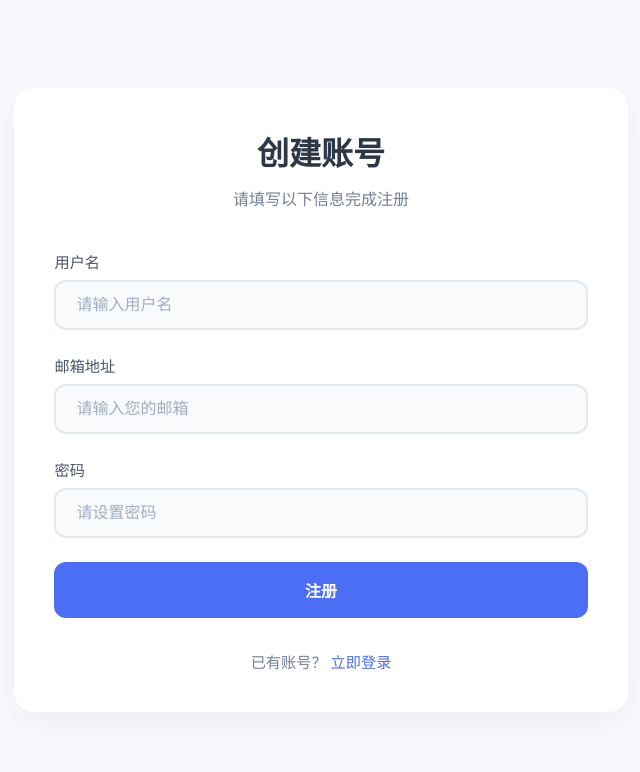
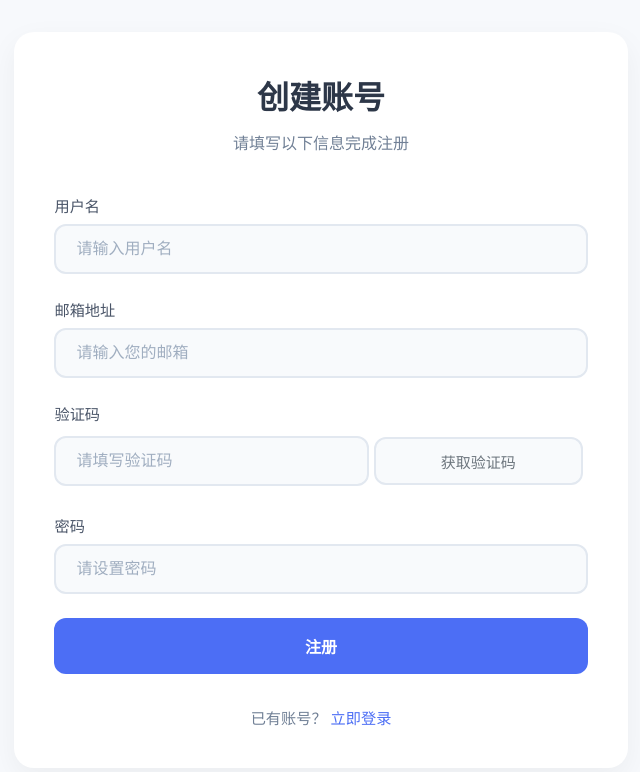
Before and after one commit to huanyan434/Aurora, a Flask app: page /auth/signup in a window 1280 px wide. Shown: the top 772 px of the page, without its empty margins (319-959 px from the left). Run offline with Flask 3, Linux system fonts and the light colour scheme.

Commit message:
feat: 验证码

```diff
--- a/app/routes/auth.py
+++ b/app/routes/auth.py
@@ -3,7 +3,7 @@ from flask_login import login_user, logout_user, login_required, current_user
 from app.models import User, Conversation, Message
 from app.utils.auth import hash_password, verify_password
 from app import db
-from app.utils.email_verify import verify_email
+from app.utils.email_verify import email_verify_send, verify_email
 
 auth_bp = Blueprint('auth', __name__)
 
@@ -235,3 +235,20 @@ def deactivate_account():
             'success': False,
             'message': f'注销账号失败: {str(e)}'
         }), 500
+
+@auth_bp.route('/send_verify_code', methods=['POST'])
+@login_required
+def send_verify_code():
+    """发送验证码"""
+    # 获取用户邮箱
+    user_email = request.json.get('email')
+    if not user_email:
+        return jsonify({'success': False, 'message': '请输入邮箱地址'}), 400
+    try:
+        # 发送验证码到用户邮箱
+        email_verify_send(user_email)
+        return jsonify({'success': True, 'message': '验证码已发送到您的邮箱'})
+
+    except Exception as e:
+        print(f'发送邮件出错: {str(e)}')
+        return jsonify({'success': False, 'message': '发送邮件出错，请稍后再试'}), 500
--- a/app/static/css/auth.css
+++ b/app/static/css/auth.css
@@ -265,3 +265,23 @@ body {
         transform: translate(-50%, -20px);
     }
 }
+
+#verify_code {
+    width: 61.8%;
+}
+
+.verify_code_button {
+    background-color: #f8fafc;
+    cursor: pointer;
+    width: 41%;
+    border: 2px solid #e2e8f0;
+    display: flex;
+    border-radius: 12px;
+    height: 48px;
+    color: var(--gray-color);
+    margin: 5px;
+    justify-content: center;
+    align-items: center;
+    padding: 0.875rem 0.5rem;
+    font-size: 15px;
+}
--- a/app/templates/auth/signup.html
+++ b/app/templates/auth/signup.html
@@ -16,9 +16,9 @@
 
         {% with messages = get_flashed_messages(with_categories=true) %}
             {% if messages %}
-                <div class="popup-alert {{ category }}">
+                <div class="alert">
                     {% for category, message in messages %}
-                        {{ message }}
+                        <div class="popup-alert {{ category }}">{{ message }}</div>
                     {% endfor %}
                 </div>
             {% endif %}
@@ -38,6 +38,17 @@
             </div>
 
             <div class="form-group">
+                <label for="verify_code">验证码</label>
+                <div style="display: flex; align-items: center;">
+                    <input type="text" id="verify_code" name="verify_code" required
+                        placeholder="请填写验证码">
+                    <div class="verify_code_button">
+                        获取验证码
+                    </div>
+                </div>
+            </div>
+
+            <div class="form-group">
                 <label for="password">密码</label>
                 <input type="password" id="password" name="password" required
                        placeholder="请设置密码">
@@ -54,5 +65,56 @@
             已有账号？<a href="{{ url_for('auth.login') }}">立即登录</a>
         </div>
     </div>
+
+    <script>
+        document.querySelector('.verify_code_button').addEventListener('click', function() {
+            const verify_code_button = document.querySelector('.verify_code_button');
+            if (verify_code_button.disabled) {
+                return;
+            }
+            verify_code_button.disabled = true;
+            // 获取 email
+            var email = document.querySelector('#email').value;
+            if (email === '') {
+                alert('请先填写邮箱地址');
+            } else {
+                fetch('/auth/send_verify_code', {
+                    method: 'POST',
+                    headers: {
+                        'Content-Type': 'application/json'
+                    },
+                    body: JSON.stringify({ "email": email })
+                })
+                .then(response => response.json())
+                .then(data => {
+                    if (data.success) {
+                        verify_code_button.style.backgroundColor = '#ccc';
+                        verify_code_button.style.cursor = 'not-allowed';
+                        verify_code_button.innerHTML = '60秒后重试';
+                        // 倒计时60秒
+                        let countdown = 60;
+                        const interval = setInterval(() => {
+                            countdown--;
+                            verify_code_button.innerHTML = `${countdown}秒后重试`;
+                            if (countdown === 0) {
+                                clearInterval(interval);
+                                verify_code_button.disabled = false;
+                                verify_code_button.style.removeProperty('background-color');
+                                verify_code_button.style.removeProperty('cursor');
+                                verify_code_button.innerHTML = '获取验证码';
+                            }
+                        }, 1000);
+                        alert('验证码已发送到您的邮箱，请注意查收');
+                    } else {
+                        verify_code_button.disabled = false;
+                        alert('验证码发送失败，请稍后再试');
+                    }
+                })
+                .catch(error => {
+                    console.error('Error:', error);
+                });
+            }
+        });
+    </script>
 </body>
 </html>
```
Also changed, not shown: app/utils/email_verify.py (added, +82 -0 lines).
